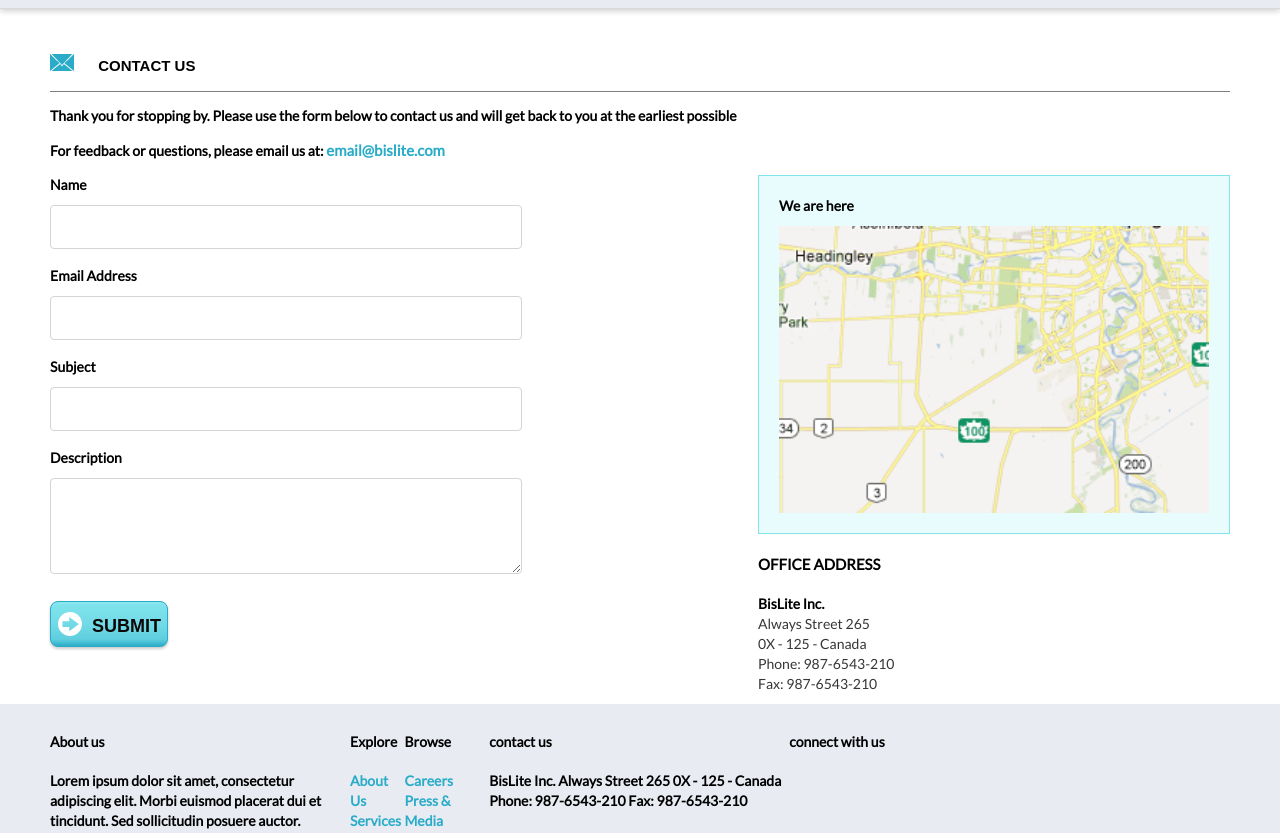
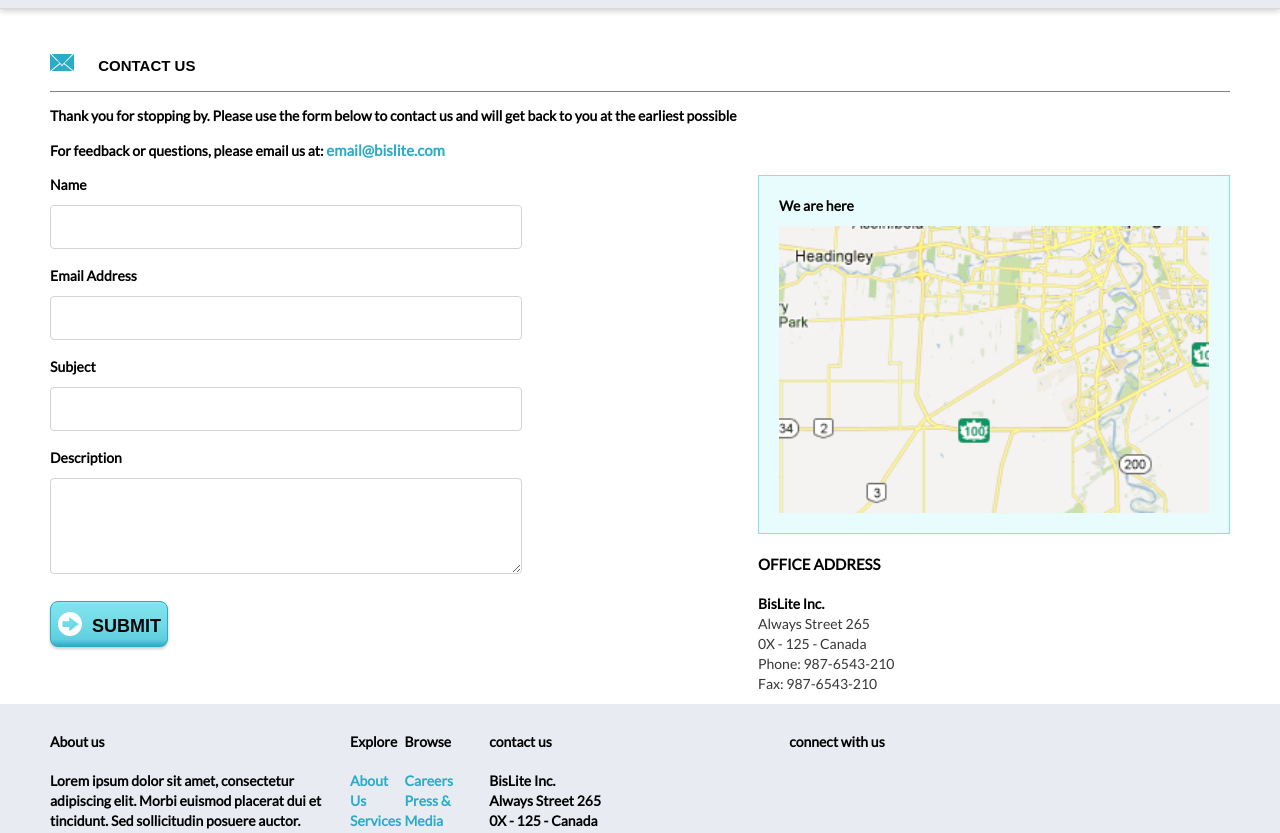
Before and after one commit to NataliyaVerchenko/bislite, a plain HTML site: page bislite.html in a window 1280 px wide. Shown: the part 116-949 px from the top of the page. Drawn offline with Linux system fonts and the light colour scheme.

Commit message:
corect footer html

```diff
--- a/bislite.html
+++ b/bislite.html
@@ -135,12 +135,12 @@
             <div class="column-f">
                 <h4 class="column-title">contact us</h4>
                 <div class="inner-column">
-                    BisLite Inc.
-                    Always Street 265
-                    0X - 125 - Canada
+                    BisLite Inc. <br>
+                    Always Street 265 <br>
+                    0X - 125 - Canada <br>
 
-                    Phone: 987-6543-210
-                    Fax: 987-6543-210
+                    Phone: 987-6543-210 <br>
+                    Fax: 987-6543-210 <br>
 
                 </div>
             </div>
```
